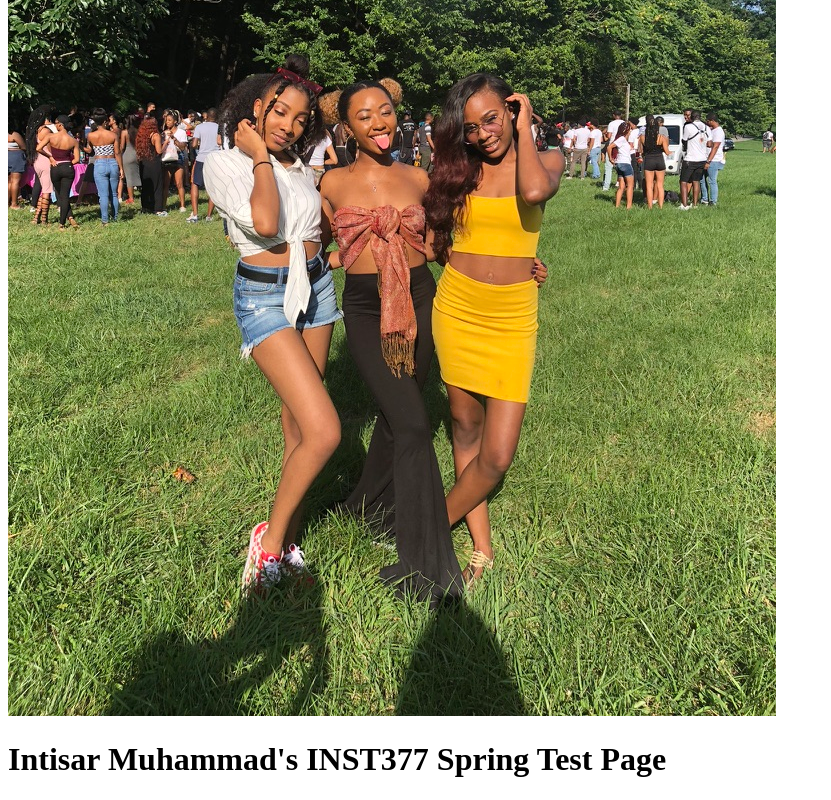
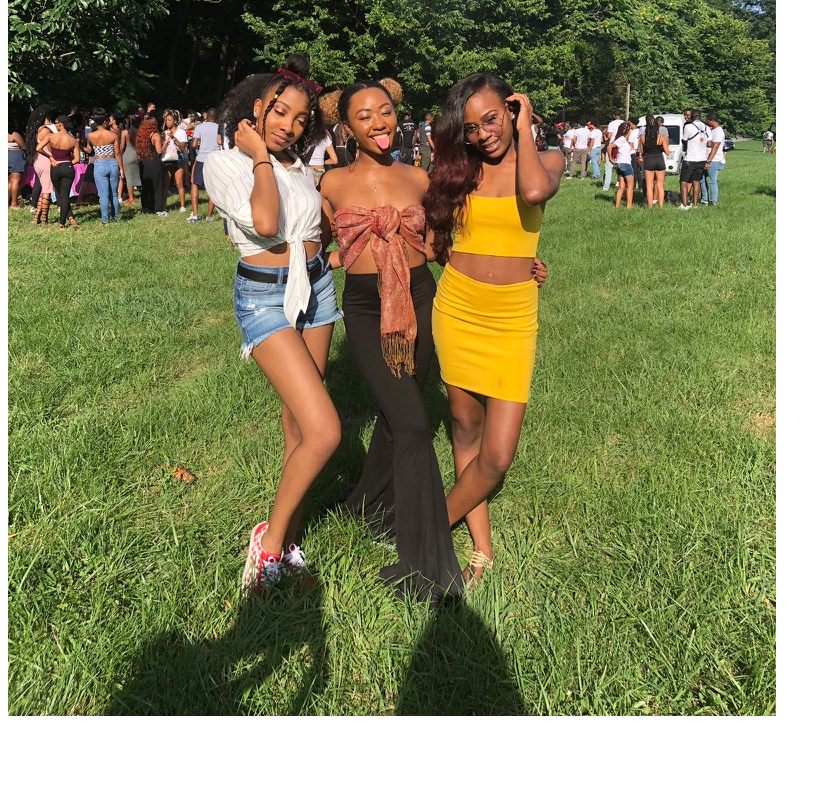
Before and after one commit to intisarmuhammad/intisarmuhammad.github.io, a plain HTML site: page index.html in a window 1280 px wide. Shown: the part 316-1116 px from the top of the page, without its empty margins (0-831 px from the left). After the commit the page ends 1044 px from the top, so only its background shows below. Drawn offline with Linux system fonts and the light colour scheme.

Commit message:
Update index.html

```diff
--- a/index.html
+++ b/index.html
@@ -7,5 +7,4 @@
   <body>
     <img src="test-site/images/cookout.png" alt="My Test Image" />
   </body>
-  <h1>Intisar Muhammad's INST377 Spring Test Page</h1>
 </html>
```
